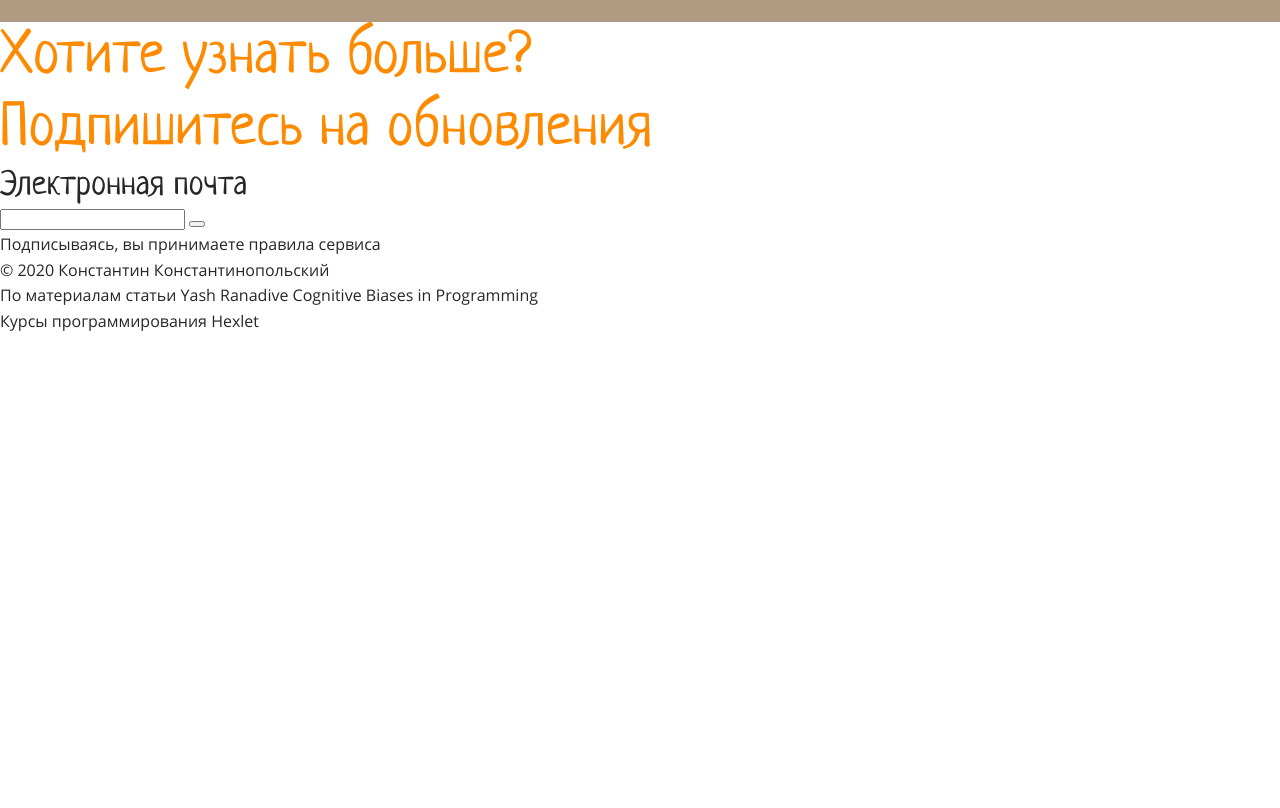
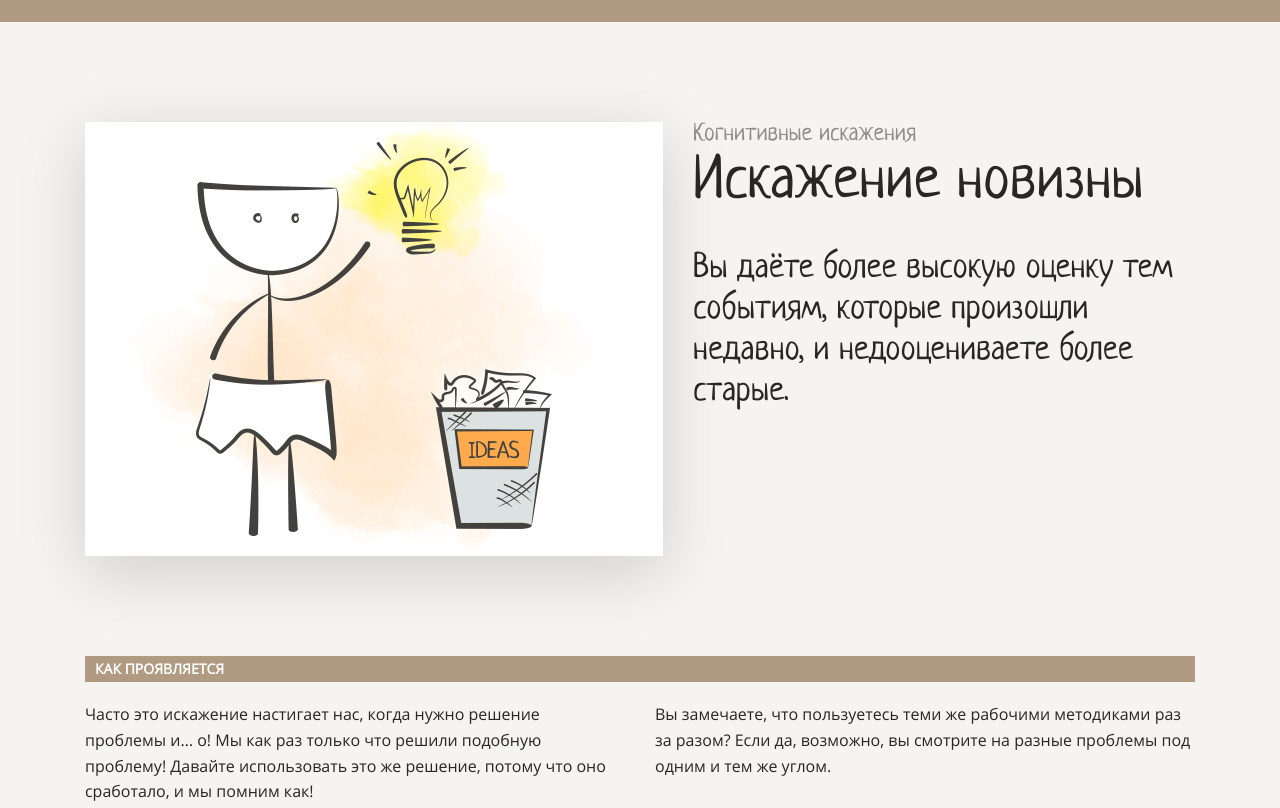
Before and after one commit to pavel-likharev/layout-designer-project-lvl1, a website: page src/index.html in a window 1280 px wide. Shown: the part 4480-5288 px from the top of the page. Before the commit the page ends 4814 px from the top, so only its background shows below. Drawn offline with Linux system fonts and the light colour scheme.

Commit message:
done block-feature-3

```diff
--- a/src/index.html
+++ b/src/index.html
@@ -79,14 +79,14 @@
                         <p class="card-text">Вы переоцениваете собственные решения, и, как следствие, недооцениваете решения других.</p>
                     </div>
                 </a>
-                <a href="" class="navigation-link-wrapper navigation-card-wrapper">
+                <a href="#premature-optimization" class="navigation-link-wrapper navigation-card-wrapper">
                     <div class="navigation-card d-flex flex-column">
                         <span class="card-number">2</span>
                         <h3 class="text-orange margin-bottom-16 card-title">Преждевременная оптимизация</h3>
                         <p class="card-text">Вы оптимизируете что-то задолго до того, как в этом появляется необходимость.</p>
                     </div>
                 </a>
-                <a href="" class="navigation-link-wrapper navigation-card-wrapper">
+                <a href="#distortion-of-novelty" class="navigation-link-wrapper navigation-card-wrapper">
                     <div class="navigation-card d-flex flex-column">
                         <span class="card-number">3</span>
                         <h3 class="text-orange margin-bottom-16 card-title">Искажение новизны</h3>
@@ -153,6 +153,29 @@
                 </div>
             </div>
         </section>
+
+        <section class="block-feature bg-light relative" id="distortion-of-novelty">
+            <div class="wrapper flex-column">
+                <div class="row-feature-title d-flex margin-bottom-100">
+                    <img class="column-feature-img img margin-right-30" src="./images/3.png" alt="Искажение новизны">
+                    <div class="column-feature-title">
+                        <span class="feature-subtitle text-dark-lighting">Когнитивные искажения</span>
+                        <h2 class="feature-title margin-bottom-30 text-dark">Искажение новизны</h2>
+                        <p class="feature-comment">Вы даёте более высокую оценку тем событиям, которые произошли недавно, и недооцениваете более старые.</p>
+                    </div>
+                </div>
+                <div class="row-feature-description d-flex flex-column">
+                    <h3 class="description-how bg-brown flex-grow margin-bottom-20 text-white">Как проявляется</h3>
+                    <div class="columns-description d-flex justify-content">
+                        <p class="column-description margin-right-30">Часто это искажение настигает нас, когда нужно решение проблемы и… о! Мы как раз только что решили подобную проблему!
+                        Давайте использовать это же решение, потому что оно сработало, и мы помним как!</p>
+                        <p class="column-description">Вы замечаете, что пользуетесь теми же рабочими методиками раз за разом? Если да, возможно, вы смотрите на разные
+                        проблемы под одним и тем же углом.</p>
+                    </div>
+                </div>
+            </div>
+        </section>
+
     </main>
 
     <footer>
```
